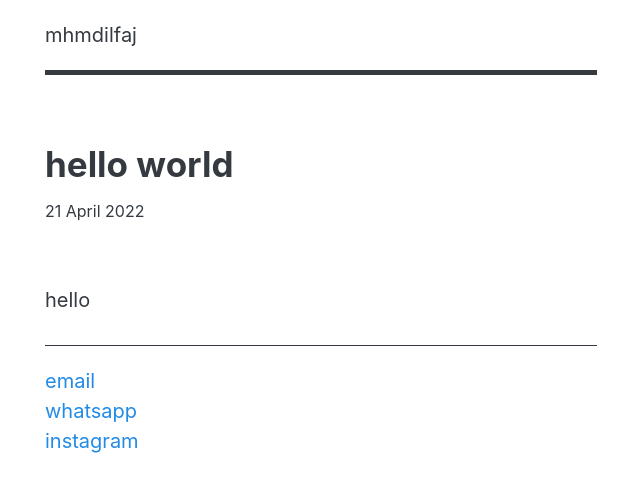
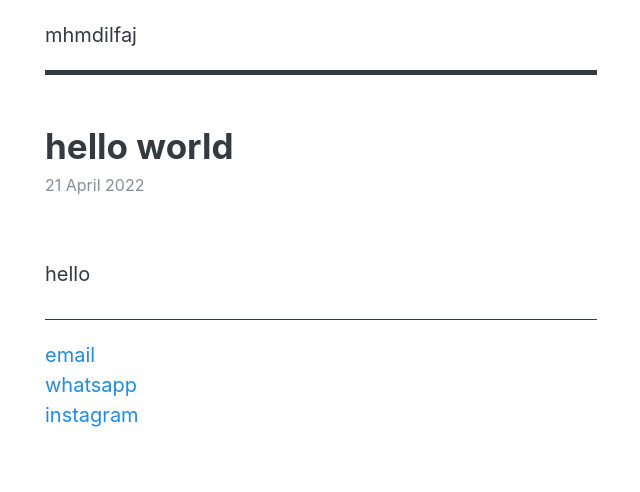
Before and after one commit to mhmdilfaj/mhmdilfaj.github.io, a Jekyll site: the page built from _posts/2022-04-21-hello-world.md, in a window 1280 px wide. Shown: the top 492 px of the page, without its empty margins (319-959 px from the left). Built offline with Jekyll 4.4.1, drawn with Linux system fonts in a browser that asks for light colours.

Commit message:
Update post.html

```diff
--- a/_layouts/post.html
+++ b/_layouts/post.html
@@ -4,8 +4,8 @@ layout: default
 
 <article class="container">
   <header class="mb-3">
-    <h1>{{ page.title }}</h1>
-    <time datetime="{{ page.date | date_to_xmlschema }}"><small>{{ page.date | date_to_long_string }}</small></time>
+    <h1 class="m-0 p-0">{{ page.title }}</h1>
+    <time datetime="{{ page.date | date_to_xmlschema }}"><small class="text-secondary">{{ page.date | date_to_long_string }}</small></time>
   </header>
   {{ content }}
 </article>
```
